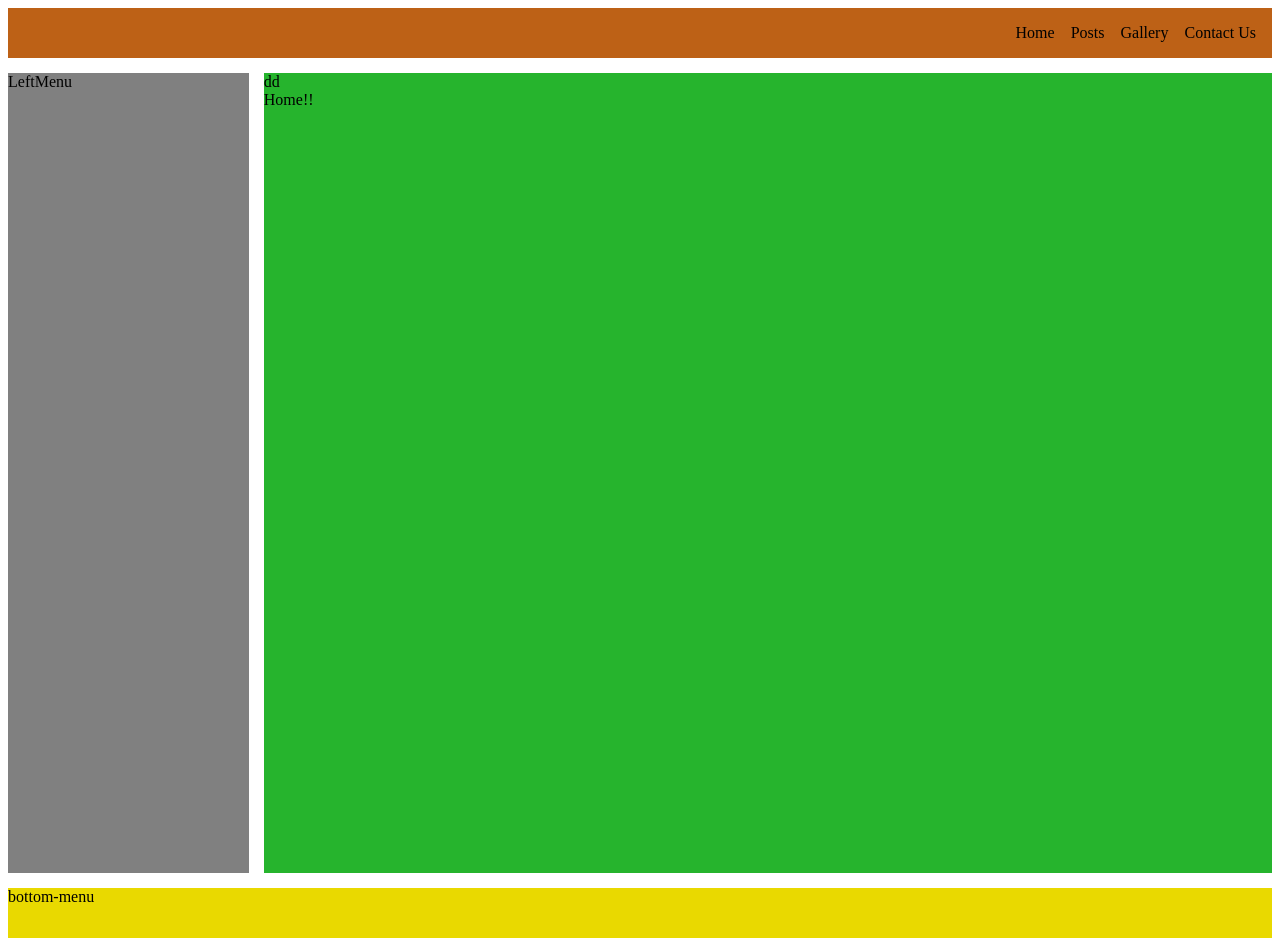
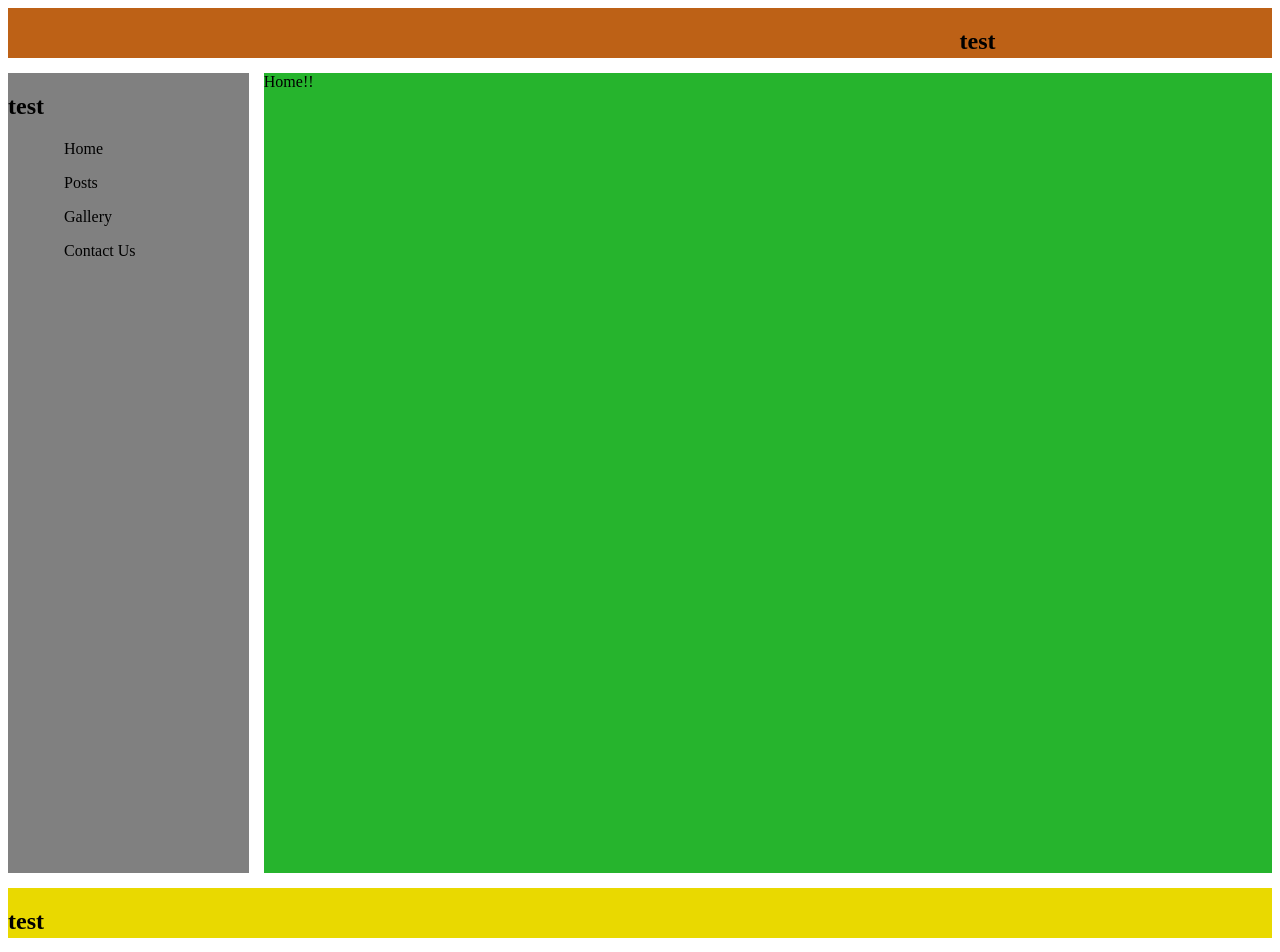
Before and after one commit to rotemorb/Finonex, an Angular app: page /home in a window 1280 px wide. Shown: the top 952 px of the page. Built offline with nearby package versions, Linux system fonts and the light colour scheme.

Commit message:
change css according to componenet

```diff
--- a/src/app/app.module.ts
+++ b/src/app/app.module.ts
@@ -12,6 +12,7 @@ import { MainComponent } from './main/main.component';
 import { NotFoundComponent } from './not-found/not-found.component';
 import { PostsComponent } from './posts/posts.component';
 import { TopMenuComponent } from './top-menu/top-menu.component';
+import { NavBarComponent } from './nav-bar/nav-bar.component';
 
 @NgModule({
   declarations: [
@@ -24,6 +25,7 @@ import { TopMenuComponent } from './top-menu/top-menu.component';
     GalleryComponent,
     ContactUsComponent,
     NotFoundComponent,
+    NavBarComponent,
   ],
   imports: [BrowserModule, AppRoutingModule, RouterModule],
   providers: [],
--- a/src/app/bottom-menu/bottom-menu.component.css
+++ b/src/app/bottom-menu/bottom-menu.component.css
@@ -1,4 +1,4 @@
-div {
+:host {
   background-color: rgb(233, 217, 0);
   height: 50px;
 }
--- a/src/app/bottom-menu/bottom-menu.component.html
+++ b/src/app/bottom-menu/bottom-menu.component.html
@@ -1 +1 @@
-<div>bottom-menu</div>
+<app-nav-bar class="bottom-menu"></app-nav-bar>
--- a/src/app/left-menu/left-menu.component.css
+++ b/src/app/left-menu/left-menu.component.css
@@ -1,4 +1,4 @@
-div {
+:host {
   background-color: rgb(128, 128, 128);
   height: 100vh;
 }
--- a/src/app/left-menu/left-menu.component.html
+++ b/src/app/left-menu/left-menu.component.html
@@ -1 +1 @@
-<div> LeftMenu</div>
+<app-nav-bar class="left-menu"></app-nav-bar>
--- a/src/app/left-menu/left-menu.component.ts
+++ b/src/app/left-menu/left-menu.component.ts
@@ -3,13 +3,10 @@ import { Component, OnInit } from '@angular/core';
 @Component({
   selector: 'app-left-menu',
   templateUrl: './left-menu.component.html',
-  styleUrls: ['./left-menu.component.css']
+  styleUrls: ['./left-menu.component.css'],
 })
 export class LeftMenuComponent implements OnInit {
+  constructor() {}
 
-  constructor() { }
-
-  ngOnInit(): void {
-  }
-
+  ngOnInit(): void {}
 }
--- a/src/app/main/main.component.html
+++ b/src/app/main/main.component.html
@@ -1,3 +1,3 @@
-<div>dd
+<div>
     <router-outlet></router-outlet>
 </div>
--- /dev/null
+++ b/src/app/nav-bar/nav-bar.component.css
@@ -0,0 +1,18 @@
+ul {
+  list-style-type: none;
+  padding-right: 1rem;
+}
+
+a {
+  text-decoration: none;
+  color: #000;
+}
+
+:host-context(.left-menu) ul li {
+  margin-left: 1rem;
+  padding-bottom: 1rem;
+}
+:host-context(.top-menu, .bottom-menu) ul li {
+  display: inline;
+  margin-left: 1rem;
+}
--- /dev/null
+++ b/src/app/nav-bar/nav-bar.component.html
@@ -0,0 +1,12 @@
+<nav>
+    <h1>test</h1>
+    <ul>
+        <li><a routerLink="home" routerLinkActive="active" ariaCurrentWhenActive="page">Home</a></li>
+        <li><a routerLink="posts" routerLinkActive="active" ariaCurrentWhenActive="page">Posts</a>
+        </li>
+        <li><a routerLink="gallery" routerLinkActive="active" ariaCurrentWhenActive="page">Gallery</a>
+        </li>
+        <li><a routerLink="contact-us" routerLinkActive="active" ariaCurrentWhenActive="page">Contact Us</a>
+        </li>
+    </ul>
+</nav>
--- /dev/null
+++ b/src/app/nav-bar/nav-bar.component.ts
@@ -0,0 +1,15 @@
+import { Component, OnInit } from '@angular/core';
+
+@Component({
+  selector: 'app-nav-bar',
+  templateUrl: './nav-bar.component.html',
+  styleUrls: ['./nav-bar.component.css']
+})
+export class NavBarComponent implements OnInit {
+
+  constructor() { }
+
+  ngOnInit(): void {
+  }
+
+}
--- a/src/app/top-menu/top-menu.component.css
+++ b/src/app/top-menu/top-menu.component.css
@@ -5,18 +5,3 @@ div {
   display: flex;
   flex-direction: row-reverse;
 }
-
-ul {
-  list-style-type: none;
-  padding-right: 1rem;
-}
-
-ul li {
-  display: inline;
-  margin-left: 1rem;
-}
-
-a {
-  text-decoration: none;
-  color: #000;
-}
--- a/src/app/top-menu/top-menu.component.html
+++ b/src/app/top-menu/top-menu.component.html
@@ -1,13 +1,3 @@
-<div>
-    <nav>
-        <ul>
-            <li><a routerLink="home" routerLinkActive="active" ariaCurrentWhenActive="page">Home</a></li>
-            <li><a routerLink="posts" routerLinkActive="active" ariaCurrentWhenActive="page">Posts</a>
-            </li>
-            <li><a routerLink="gallery" routerLinkActive="active" ariaCurrentWhenActive="page">Gallery</a>
-            </li>
-            <li><a routerLink="contact-us" routerLinkActive="active" ariaCurrentWhenActive="page">Contact Us</a>
-            </li>
-        </ul>
-    </nav>
+<div class="top-menu">
+    <app-nav-bar></app-nav-bar>
 </div>
```
Also changed, not shown: 1 other file (tests, documents, lock files or other folders).
